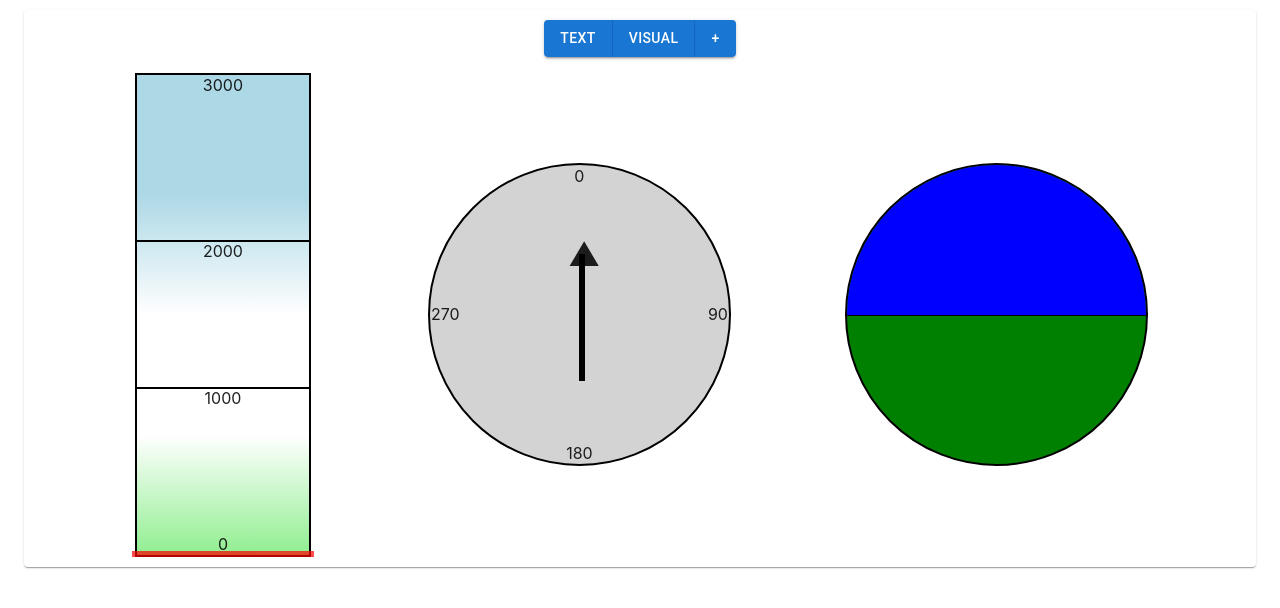
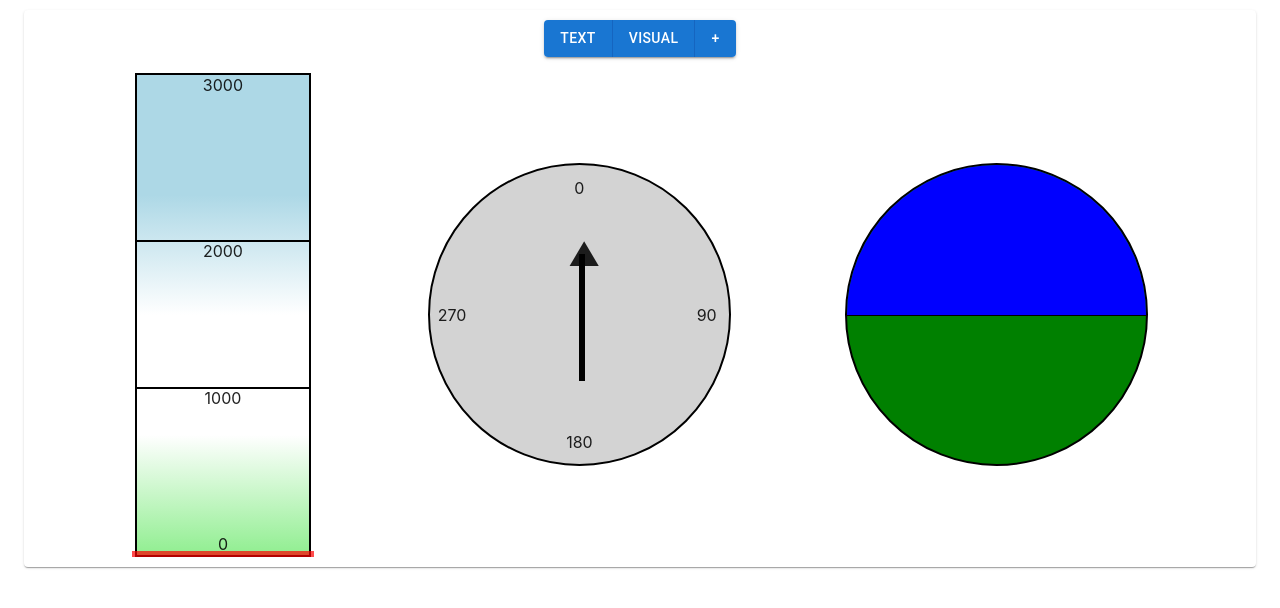
Before and after one commit to ShalevWen/flight-instruments-monitor, a React (Create React App) app in the folder client/: page / in a window 1280 px wide. Both pictures are taken after a click on the button "VISUAL". Shown: the top 608 px of the page. Built offline with nearby package versions, Linux system fonts and the light colour scheme; the HTML template or start-up script is replaced by a standard one.

Commit message:
Rewrote the HIS gauge

```diff
--- a/client/src/components/instruments/VisualHisInstrument.tsx
+++ b/client/src/components/instruments/VisualHisInstrument.tsx
@@ -1,4 +1,19 @@
+// using trigonometry to translate from the center
+function getTranslation(angle: number): string {
+  return `translateY(${-Math.cos((angle * Math.PI) / 180) * 42}%) translateX(${
+    -Math.sin((angle * Math.PI) / 180) * 42
+  }%)`;
+}
+
 export default function VisualHisInstrument({ value = 0 }: { value: number }) {
+  function AngleIndicator({ angle }: { angle: number }) {
+    return (
+      <div className="his-gauge-number" style={{ transform: getTranslation(value - angle) }}>
+        {angle}
+      </div>
+    );
+  }
+
   return (
     <div className="his-gauge-container">
       <div className="his-gauge">
@@ -7,25 +22,10 @@ export default function VisualHisInstrument({ value = 0 }: { value: number }) {
       <div className="his-gauge-arrow">
         <div className="his-gauge-arrow-tip">&#9650;</div>
       </div>
-      <div className="his-gauge-numbers-container">
-        <table style={{ transform: `rotate(${-value}deg)` }}>
-          <tr>
-            <td />
-            <td className="his-gauge-number-0">0</td>
-            <td />
-          </tr>
-          <tr>
-            <td className="his-gauge-number-270">270</td>
-            <td />
-            <td className="his-gauge-number-90">90</td>
-          </tr>
-          <tr>
-            <td />
-            <td className="his-gauge-number-180">180</td>
-            <td />
-          </tr>
-        </table>
-      </div>
+      <AngleIndicator angle={0} />
+      <AngleIndicator angle={90} />
+      <AngleIndicator angle={180} />
+      <AngleIndicator angle={270} />
     </div>
   );
 }
--- a/client/src/index.css
+++ b/client/src/index.css
@@ -115,34 +115,10 @@ code {
   font-size: 1em;
 }
 
-.his-gauge-numbers-container {
-  display: flex;
-  position: absolute;
+.his-gauge-number {
   width: 100%;
   height: 100%;
-}
-
-.his-gauge-numbers-container table {
-  table-layout: fixed;
-  width: 100%;
-}
-
-.his-gauge-number-0 {
+  position: absolute;
   text-align: center;
-  align-content: flex-start;
-}
-
-.his-gauge-number-90 {
-  text-align: right;
   align-content: center;
 }
-
-.his-gauge-number-180 {
-  text-align: center;
-  align-content: flex-end;
-}
-
-.his-gauge-number-270 {
-  text-align: left;
-  align-content: center;
-}
```
